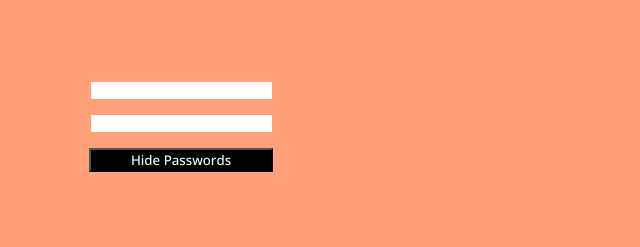
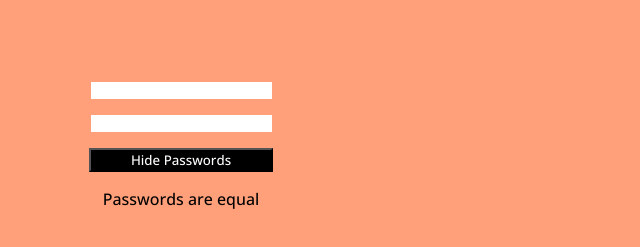
Before and after one commit to laurahohlsiepe/checkpoint-web-apps-foundation, a plain HTML site: page index.html in a window 1280 px wide. Both pictures are taken after a click on the button "Show Passwords". Shown: the part 185-432 px from the top of the page, without its empty margins (283-923 px from the left). Drawn offline with nearby package versions, Linux system fonts and the light colour scheme.

Commit message:
added new function

```diff
--- a/index.html
+++ b/index.html
@@ -23,6 +23,7 @@
       <input type="password" type="text" id="input2" class="password-input" />
 
       <button id="password-btn" class="password-button">Show Passwords</button>
+      <div id="equal"></div>
     </main>
     <script src="script.js"></script>
   </body>
--- a/script.js
+++ b/script.js
@@ -4,6 +4,7 @@ let passwordBtn = document.querySelector("#password-btn");
 
 passwordBtn.addEventListener("click", showPassword);
 passwordBtn.addEventListener("click", changeButton);
+passwordBtn.addEventListener("click", equalPasswords);
 
 function showPassword() {
   if (inputOne.type === "password") {
@@ -26,3 +27,21 @@ function changeButton() {
     passwordBtn.innerText = "Show Passwords";
   }
 }
+
+function equalPasswords() {
+  if (inputOne.value === inputTwo.value) {
+    let equal = document.createElement("div");
+    let equalText = document.createTextNode("Passwords are equal");
+    equal.appendChild(equalText);
+
+    let div = document.querySelector("#equal");
+    div.appendChild(equal);
+  } else {
+    let equal = document.createElement("div");
+    let equalText = document.createTextNode("Passwords are not equal");
+    equal.appendChild(equalText);
+
+    let div = document.querySelector("#equal");
+    div.appendChild(equal);
+  }
+}
```
